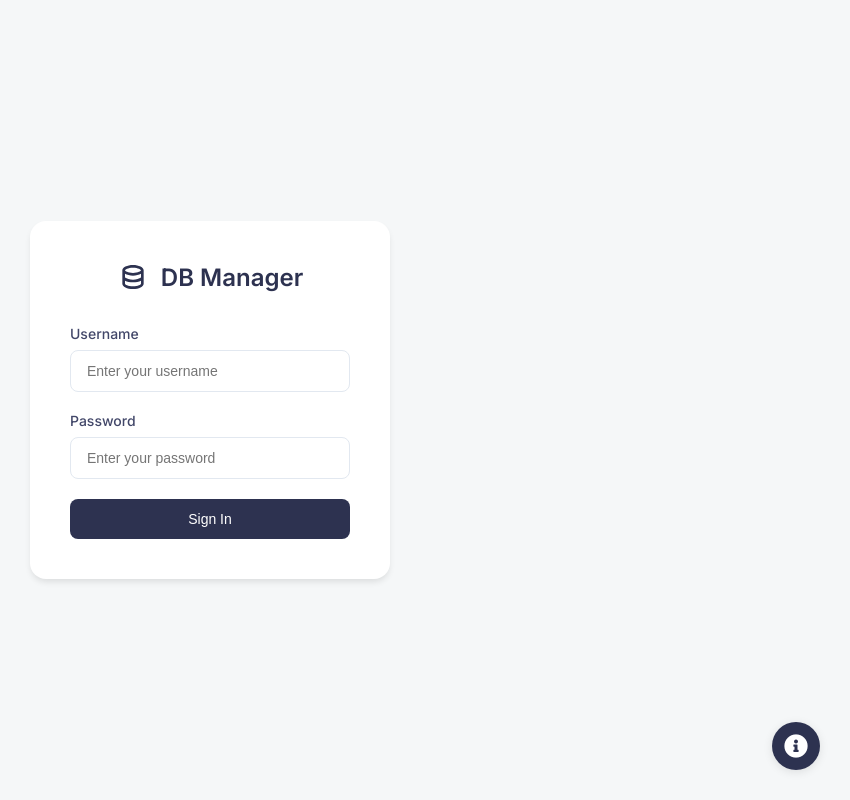
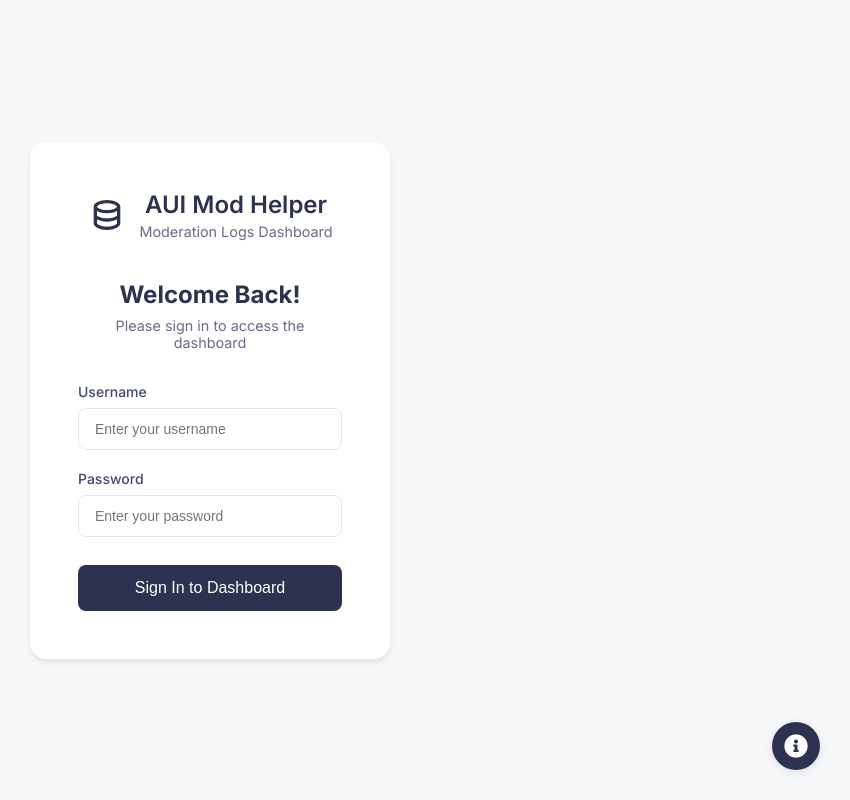
Before and after one commit to sunnycreado/aui-mod-helper-dashboard, a Flask app: page / in a window 1280 px wide. Shown: the whole page, without its empty margins (430-1280 px from the left). Run offline with Flask 3, Linux system fonts and the light colour scheme.

Commit message:
Enhance login page design and update branding
- Update application name to "AUI Mod Helper"
- Add descriptive subtitle and welcome message
- Improve visual hierarchy and spacing
- Enhance button and input styling
- Make the interface more welcoming and professional
- Update page title and metadata

```diff
--- a/static/css/style.css
+++ b/static/css/style.css
@@ -29,7 +29,7 @@ body {
 
 .login-box {
     background: white;
-    padding: 2.5rem;
+    padding: 3rem;
     border-radius: 16px;
     box-shadow: 0 4px 6px -1px rgb(0 0 0 / 0.1);
 }
@@ -39,10 +39,12 @@ body {
     align-items: center;
     justify-content: center;
     gap: 12px;
-    margin-bottom: 2rem;
+    margin-bottom: 2.5rem;
 }
 
 .db-icon {
+    width: 40px;
+    height: 40px;
     color: var(--primary-color);
 }
 
@@ -302,3 +304,40 @@ h1 {
 }
 
 /* Update JavaScript to handle display properly */
+
+/* Add these new styles */
+.title-container {
+    display: flex;
+    flex-direction: column;
+    align-items: center;
+}
+
+.subtitle {
+    color: var(--text-color);
+    font-size: 0.9rem;
+    margin-top: 4px;
+    opacity: 0.8;
+}
+
+.welcome-text {
+    text-align: center;
+    margin-bottom: 2rem;
+}
+
+.welcome-text h2 {
+    color: var(--primary-color);
+    font-size: 1.5rem;
+    margin-bottom: 0.5rem;
+}
+
+.welcome-text p {
+    color: var(--text-color);
+    font-size: 0.9rem;
+    opacity: 0.8;
+}
+
+.btn-primary {
+    padding: 0.875rem 1.5rem;
+    font-size: 1rem;
+    margin-top: 0.5rem;
+}
--- a/templates/login.html
+++ b/templates/login.html
@@ -3,7 +3,7 @@
 <head>
     <meta charset="UTF-8">
     <meta name="viewport" content="width=device-width, initial-scale=1.0">
-    <title>Login - DB Manager</title>
+    <title>AUI Mod Helper - Dashboard</title>
     <link rel="stylesheet" href="https://fonts.googleapis.com/css2?family=Inter:wght@400;500;600;700&display=swap">
     <link rel="stylesheet" href="{{ url_for('static', filename='css/style.css') }}">
     <link rel="stylesheet" href="https://cdnjs.cloudflare.com/ajax/libs/font-awesome/5.15.4/css/all.min.css">
@@ -12,10 +12,13 @@
     <div class="login-container">
         <div class="login-box">
             <div class="logo-container">
-                <svg class="db-icon" viewBox="0 0 24 24" width="32" height="32">
+                <svg class="db-icon" viewBox="0 0 24 24" width="40" height="40">
                     <path fill="currentColor" d="M12 3C7.58 3 4 4.79 4 7V17C4 19.21 7.58 21 12 21S20 19.21 20 17V7C20 4.79 16.42 3 12 3M18 17C18 17.5 15.87 19 12 19S6 17.5 6 17V14.77C7.61 15.55 9.72 16 12 16S16.39 15.55 18 14.77V17M18 12.45C16.7 13.4 14.42 14 12 14C9.58 14 7.3 13.4 6 12.45V9.64C7.47 10.47 9.61 11 12 11C14.39 11 16.53 10.47 18 9.64V12.45M12 9C8.13 9 6 7.5 6 7S8.13 5 12 5C15.87 5 18 6.5 18 7S15.87 9 12 9Z"/>
                 </svg>
-                <h1>DB Manager</h1>
+                <div class="title-container">
+                    <h1>AUI Mod Helper</h1>
+                    <p class="subtitle">Moderation Logs Dashboard</p>
+                </div>
             </div>
 
             {% with messages = get_flashed_messages(with_categories=true) %}
@@ -25,6 +28,11 @@
                     {% endfor %}
                 {% endif %}
             {% endwith %}
+
+            <div class="welcome-text">
+                <h2>Welcome Back!</h2>
+                <p>Please sign in to access the dashboard</p>
+            </div>
 
             <form method="POST" action="{{ url_for('do_login') }}">
                 <div class="form-group">
@@ -37,8 +45,9 @@
                     <input type="password" id="password" name="password" required
                            placeholder="Enter your password">
                 </div>
-                <button type="submit" class="btn btn-primary">Sign In</button>
+                <button type="submit" class="btn btn-primary">Sign In to Dashboard</button>
             </form>
+
             <div class="info-button">
                 <button type="button" onclick="showInfo()" class="btn btn-info" aria-label="Information">
                     <i class="fas fa-info-circle"></i>
```
